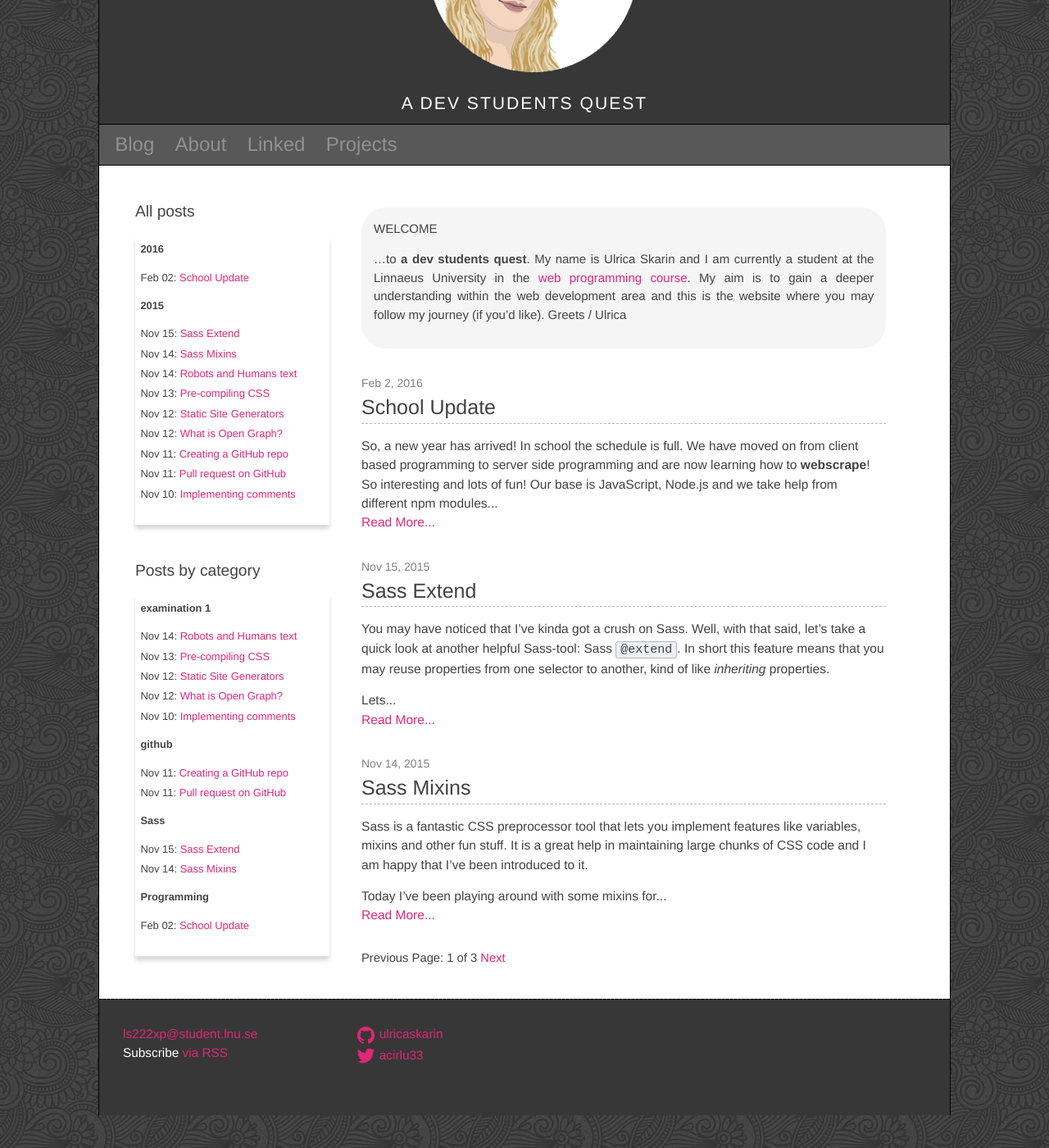
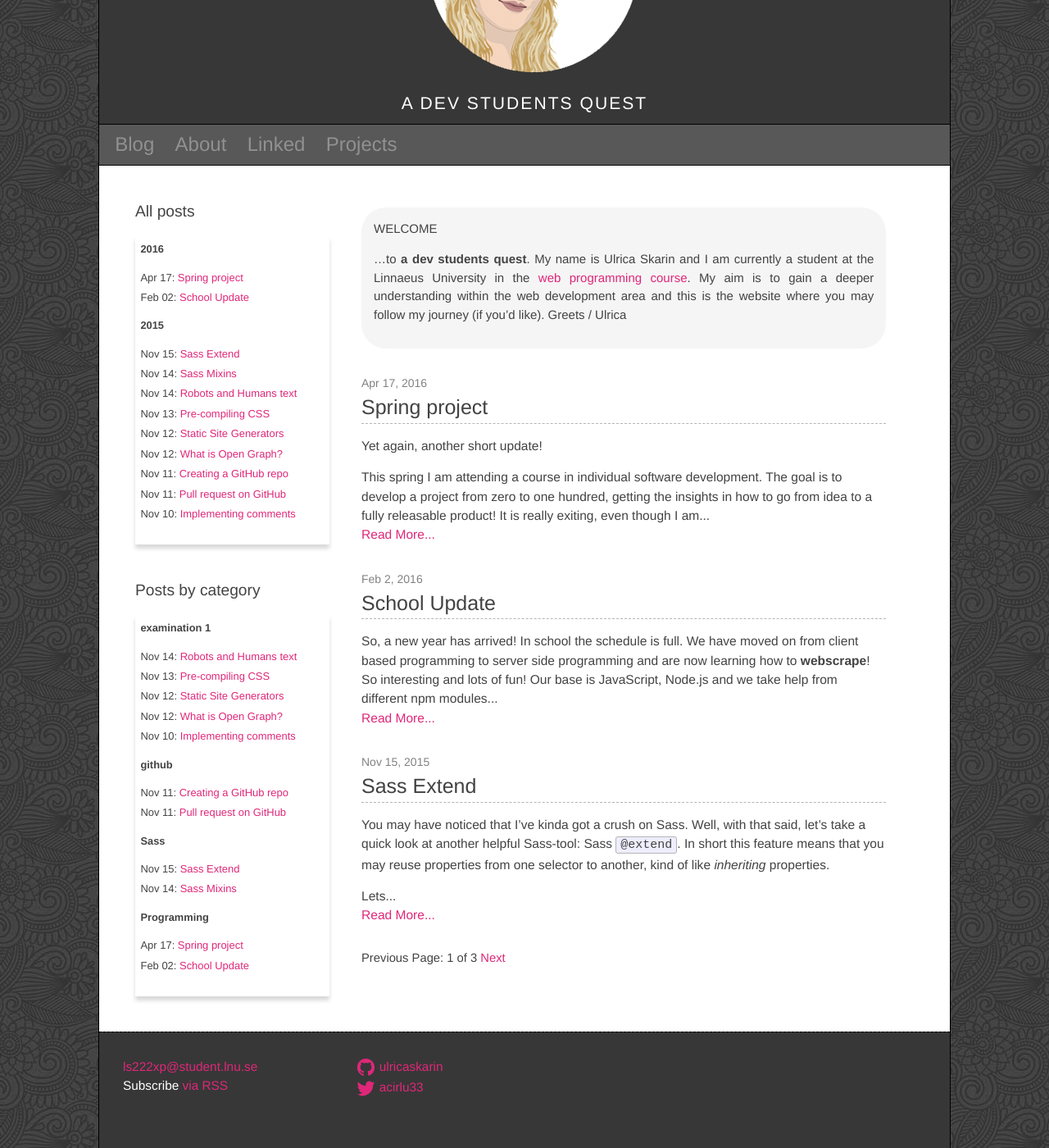
Before and after one commit to ulricaskarin/ulricaskarin.github.io, a Jekyll site: the page built from index.html, in a window 1280 px wide and 1400 px high, scrolled down 222 px. Shown: the whole window at 82% size. Built offline with Jekyll 4.4.1, drawn with Linux system fonts in a browser that asks for light colours; the list of posts is cut into pages by our own code; comment, search, counter and statistics services are not loaded.

Commit message:
Adding blogpost

```diff
--- a/_config.yml
+++ b/_config.yml
@@ -26,7 +26,6 @@ gems:
 - jemoji
 - jekyll-redirect-from
 - jekyll-sitemap
-
 - jekyll-feed
 
 # Build settings
--- /dev/null
+++ b/_posts/2016-04-17-spring-project.markdown
@@ -0,0 +1,30 @@
+---
+layout: post
+title:  "Spring project"
+date:   2016-04-17 00:14:00
+category: Programming
+
+type: article
+description: Developing a flashcard site as a school project
+
+author: Ulrica Skarin
+comments: true
+published: true
+---
+
+Yet again, another short update!
+
+This spring I am attending a course in individual software development. The goal is to develop a project from zero to
+one hundred, getting the insights in how to go from idea to a fully releasable product! It is really
+exiting, even though I am struggling at times. I have chosen to develop a flashcard application for the web (but of
+course fully mobile compatible as well) using the MEAN-stack. I am having so much fun and I promise to put the link out
+here when I've released the application for real.
+
+Parallel with the project I am also attending a course in C-sharp. Last spring I attended a course in
+server-side languages (main focus on PHP) and had a real hard time understanding the basics of the .NET framework. Now,
+it all makes a whole lot more sense and I believe that I am slowly falling in love with yet another programming language!
+Why didn't I get into programming earlier? Well, it seems that I am now making up for all those lost years. For the
+summer I hope that I may attend courses in C++, Python and game programming (nodejs) as well. I have applied to a lot of courses,
+we'll see which ones I get accepted to.
+
+For now, take care!
```
